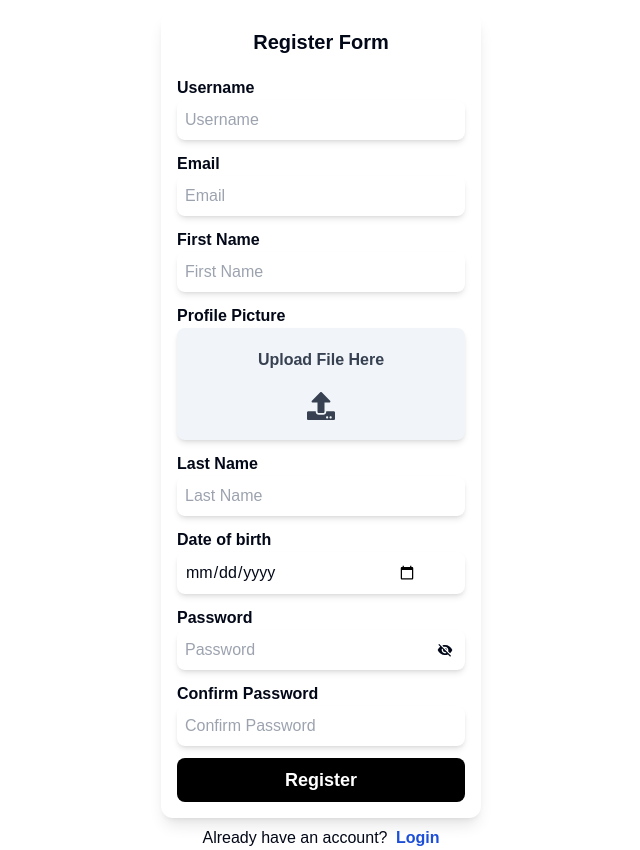
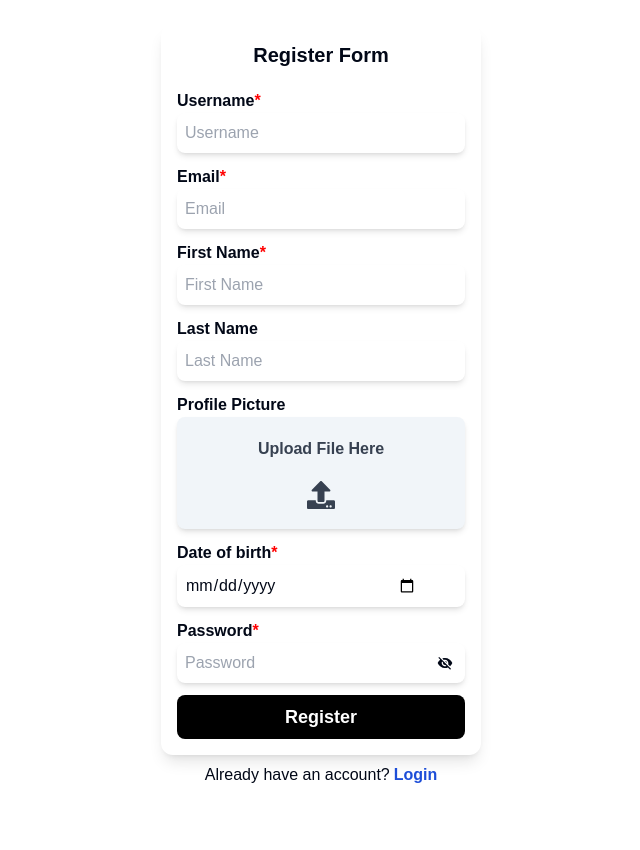
Before and after one commit to amstrongnpsb/TodoReact, a React (Vite) app: page /register in a window 1280 px wide. Shown: the whole page, without its empty margins (319-959 px from the left). After the commit the page ends 800 px from the top, so only its background shows below. Built offline with nearby package versions, Linux system fonts and the light colour scheme.

Commit message:
register function with validation and upload image

```diff
--- a/src/elements/inputs/Input.jsx
+++ b/src/elements/inputs/Input.jsx
@@ -8,6 +8,8 @@ const Input = ({
   name,
   handlingOnchange,
   value,
+  required,
+  errors,
 }) => {
   const [showPassword, setShowPassword] = useState(false);
   const togglePassword = () => {
@@ -15,8 +17,14 @@ const Input = ({
   };
   return (
     <div className="mb-3">
+      {Boolean(errors?.message && errors.status) && (
+        <div className="text-red-500 text-[12px] font-bold">
+          {errors.message}
+        </div>
+      )}
       <label htmlFor={name} className="font-semibold block">
         {label}
+        {required && <span style={{ color: "red" }}>*</span>}
       </label>
       <div className="relative">
         <input
--- a/src/elements/inputs/TextArea.jsx
+++ b/src/elements/inputs/TextArea.jsx
@@ -5,11 +5,19 @@ const TextArea = ({
   name,
   handlingOnchange,
   value,
+  required,
+  errors,
 }) => {
   return (
     <div className="mb-3">
+      {Boolean(errors?.message && errors.status) && (
+        <div className="text-red-500 text-[12px] font-bold">
+          {errors.message}
+        </div>
+      )}
       <label htmlFor={name} className="font-semibold block">
         {label}
+        {required && <span className="text-red-500">*</span>}
       </label>
       <textarea
         id={name}
--- a/src/elements/inputs/UploadFile.jsx
+++ b/src/elements/inputs/UploadFile.jsx
@@ -2,8 +2,8 @@ import { motion } from "framer-motion";
 import { useRef, useState } from "react";
 import { FaUpload } from "react-icons/fa";
 import { RiDeleteBin2Line } from "react-icons/ri";
-const UploadFile = ({ name, label }) => {
-  const [file, setFile] = useState(null);
+const UploadFile = ({ name, label, value, handlingOnchange, errors }) => {
+  const [file, setFile] = useState(value);
   const [isHover, setIsHover] = useState(false);
   const fileInputRef = useRef();
   const handleUpload = () => {
@@ -11,11 +11,21 @@ const UploadFile = ({ name, label }) => {
   };
   const handleFileChange = (event) => {
     const uploadedFile = event.target.files[0];
+    handlingOnchange(uploadedFile);
     setFile(uploadedFile);
     setIsHover(false);
   };
+  const handleDelete = () => {
+    setFile(null);
+    handlingOnchange("");
+  };
   return (
     <div className="mb-3">
+      {Boolean(errors?.message && errors.status) && (
+        <div className="text-red-500 text-[12px] font-bold">
+          {errors.message}
+        </div>
+      )}
       <label htmlFor={name} className="font-semibold block">
         {label}
       </label>
@@ -32,6 +42,7 @@ const UploadFile = ({ name, label }) => {
             className="hidden"
             ref={fileInputRef}
             onChange={handleFileChange}
+            value={value}
           />
           <div className="flex justify-center flex-col items-center font-semibold gap-5">
             <p className="text-gray-700">Upload File Here</p>
@@ -58,7 +69,7 @@ const UploadFile = ({ name, label }) => {
             className="deleteUploadedButton absolute w-full h-full top-0 left-0 bg-slate-100 rounded-lg cursor-pointer flex items-center"
             initial={{ opacity: 0 }}
             animate={{ opacity: isHover ? 1 : 0 }}
-            onClick={() => setFile(null)}
+            onClick={() => handleDelete()}
           >
             <RiDeleteBin2Line className="w-[60%] h-[60%] text-slate-700 mx-auto " />
           </motion.div>
--- a/src/fragments/TodoListBox.jsx
+++ b/src/fragments/TodoListBox.jsx
@@ -155,11 +155,6 @@ const TodoListBox = () => {
                 handlingSubmit={formikEditTask.handleSubmit}
                 pending={isLoadingEditTask}
               >
-                {formikEditTask.touched.title && formikEditTask.errors.title ? (
-                  <div className="text-red-500">
-                    {formikEditTask.errors.title}
-                  </div>
-                ) : null}
                 <Input
                   label="Title"
                   type="text"
@@ -167,6 +162,10 @@ const TodoListBox = () => {
                   value={formikEditTask.values.title}
                   focus={true}
                   name="title"
+                  errors={{
+                    message: formikCreateTask.errors.title,
+                    status: formikCreateTask.touched.title,
+                  }}
                   handlingOnchange={handleEditForm}
                 />
                 <SelectOption
@@ -175,17 +174,14 @@ const TodoListBox = () => {
                   handlingOnchange={handleEditForm}
                   value={formikEditTask.values.status}
                 />
-                {formikEditTask.touched.description &&
-                formikEditTask.errors.description ? (
-                  <div className="text-red-500">
-                    {formikEditTask.errors.description}
-                  </div>
-                ) : null}
                 <TextArea
                   label="Description"
                   placeholder="Description"
                   value={formikEditTask.values.description}
-                  focus={false}
+                  errors={{
+                    message: formikCreateTask.errors.description,
+                    status: formikCreateTask.touched.description,
+                  }}
                   name="description"
                   handlingOnchange={handleEditForm}
                 />
@@ -218,32 +214,30 @@ const TodoListBox = () => {
                 handlingSubmit={formikCreateTask.handleSubmit}
                 pending={isLoadingCreateTask}
               >
-                {formikCreateTask.touched.title &&
-                formikCreateTask.errors.title ? (
-                  <div className="text-red-500">
-                    {formikCreateTask.errors.title}
-                  </div>
-                ) : null}
                 <Input
                   label="Title"
                   type="text"
                   placeholder="Title"
                   value={formikCreateTask.values.title}
                   focus={true}
+                  required={true}
+                  errors={{
+                    message: formikCreateTask.errors.title,
+                    status: formikCreateTask.touched.title,
+                  }}
                   name="title"
                   handlingOnchange={handleCreateForm}
                 />
-                {formikCreateTask.touched.description &&
-                formikCreateTask.errors.description ? (
-                  <div className="text-red-500">
-                    {formikCreateTask.errors.description}
-                  </div>
-                ) : null}
                 <TextArea
                   label="Description"
                   placeholder="Description"
                   value={formikCreateTask.values.description}
                   focus={false}
+                  required={true}
+                  errors={{
+                    message: formikCreateTask.errors.description,
+                    status: formikCreateTask.touched.description,
+                  }}
                   name="description"
                   handlingOnchange={handleCreateForm}
                 />
--- a/src/pages/RegisterPage.jsx
+++ b/src/pages/RegisterPage.jsx
@@ -1,17 +1,100 @@
 import { Dialog } from "@/components/ui/dialog";
+import { useToast } from "@/components/ui/use-toast";
 import Input from "@/elements/inputs/Input";
 import UploadFile from "@/elements/inputs/UploadFile";
 import FormComponent from "@/fragments/FormComponent";
+import { useRegister } from "@/services/customHooks/authController";
 import { useFormik } from "formik";
-import { NavLink } from "react-router-dom";
+import { GrStatusGood } from "react-icons/gr";
+import { MdOutlineMoodBad } from "react-icons/md";
+import { NavLink, useNavigate } from "react-router-dom";
+import * as Yup from "yup";
 
 const RegisterPage = () => {
+  const { toast } = useToast();
+  const navigate = useNavigate();
+  const statusHandler = {
+    onSuccess: (message) => {
+      toast({
+        variant: "success",
+        title: (
+          <span className="text-sm font-bold flex flex-row items-center justify-center gap-2">
+            Your Account Created
+            <GrStatusGood className="w-6 h-6" />
+          </span>
+        ),
+        description: message ? message : "",
+      });
+      navigate("/login");
+    },
+    onError: (message) => {
+      toast({
+        variant: "error",
+        title: (
+          <div className="text-sm font-bold flex flex-row items-center justify-center gap-2">
+            Failed
+            <MdOutlineMoodBad className="w-6 h-6" />
+          </div>
+        ),
+        description: message ? message : "",
+      });
+    },
+  };
   const formikRegister = useFormik({
     initialValues: {
+      username: "",
+      first_name: "",
+      last_name: "",
+      date_of_birth: "",
       email: "",
       password: "",
+      profile_picture: "",
+    },
+    validationSchema: Yup.object({
+      username: Yup.string().required("Username is required"),
+      first_name: Yup.string().required("First Name is required"),
+      email: Yup.string().required("Email is required"),
+      password: Yup.string().required("Password is required"),
+      date_of_birth: Yup.string().required("Date of Birth is required"),
+      profile_picture: Yup.mixed().test(
+        "fileType",
+        "Only images (jpeg, png, jpg, gif) are allowed",
+        (value) => {
+          if (!value) {
+            return true; // Empty value is allowed
+          }
+          return (
+            value &&
+            /^(image\/jpeg|image\/png|image\/jpg|image\/gif)$/.test(value.type)
+          );
+        }
+      ),
+    }),
+    onSubmit: () => {
+      const formData = new FormData();
+
+      Object.entries(formikRegister.values).forEach(([key, value]) => {
+        if (key === "profile_picture") {
+          formData.append("profile_picture", value, value.name);
+        } else {
+          formData.append(key, value);
+        }
+      });
+
+      register(formData);
     },
   });
+  const { mutate: register, isLoading: isLoadingRegister } =
+    useRegister(statusHandler);
+  const handleInputForm = {
+    input: (e) => {
+      formikRegister.setFieldValue(e.target.name, e.target.value);
+    },
+    file: (file) => {
+      formikRegister.setFieldValue("profile_picture", file);
+    },
+  };
+  console.log(formikRegister.errors, formikRegister.touched);
   return (
     <div>
       <div className="min-h-screen w-screen m-auto flex items-center justify-center font-SpaceGrotesk-reg">
@@ -20,8 +103,8 @@ const RegisterPage = () => {
             <FormComponent
               titleName="Register Form"
               buttonName="Register"
-              //   handlingSubmit={formikRegister.handleSubmit}
-              //   pending={isLoadingRegister}
+              handlingSubmit={formikRegister.handleSubmit}
+              pending={isLoadingRegister}
             >
               <Input
                 label="Username"
@@ -29,62 +112,88 @@ const RegisterPage = () => {
                 placeholder="Username"
                 focus={true}
                 name="username"
-                // value={formikRegister.values.Username}
-                // handlingOnchange={handleInputForm}
+                required={true}
+                errors={{
+                  message: formikRegister.errors.username,
+                  status: formikRegister.touched.username,
+                }}
+                value={formikRegister.values.username}
+                handlingOnchange={handleInputForm.input}
               />
               <Input
                 label="Email"
                 type="email"
                 placeholder="Email"
                 name="email"
-                // value={formikRegister.values.email}
-                // handlingOnchange={handleInputForm}
+                required={true}
+                errors={{
+                  message: formikRegister.errors.email,
+                  status: formikRegister.touched.email,
+                }}
+                value={formikRegister.values.email}
+                handlingOnchange={handleInputForm.input}
               />
               <Input
                 label="First Name"
                 type="text"
                 placeholder="First Name"
-                name="firstName"
-                // value={formikRegister.values.firstName}
-                // handlingOnchange={handleInputForm}
+                name="first_name"
+                required={true}
+                errors={{
+                  message: formikRegister.errors.first_name,
+                  status: formikRegister.touched.first_name,
+                }}
+                value={formikRegister.values.first_name}
+                handlingOnchange={handleInputForm.input}
               />
-              <UploadFile name="profilePicture" label="Profile Picture" />
               <Input
                 label="Last Name"
                 type="text"
                 placeholder="Last Name"
-                name="lastName"
-                // value={formikRegister.values.lastName}
-                // handlingOnchange={handleInputForm}
+                name="last_name"
+                value={formikRegister.values.last_name}
+                handlingOnchange={handleInputForm.input}
+              />
+              <UploadFile
+                name="profile_picture"
+                label="Profile Picture"
+                value={formikRegister.values.profile_picture}
+                errors={{
+                  message: formikRegister.errors.profile_picture,
+                  status: formikRegister.touched.profile_picture,
+                }}
+                handlingOnchange={handleInputForm.file}
               />
               <Input
                 label="Date of birth"
                 type="date"
                 placeholder="Date of birth"
-                name="dateOfBirth"
-                // value={formikRegister.values.dateOfBirth}
-                // handlingOnchange={handleInputForm}
+                name="date_of_birth"
+                required={true}
+                errors={{
+                  message: formikRegister.errors.date_of_birth,
+                  status: formikRegister.touched.date_of_birth,
+                }}
+                value={formikRegister.values.date_of_birth}
+                handlingOnchange={handleInputForm.input}
               />
               <Input
                 label="Password"
                 type="password"
                 placeholder="Password"
                 name="password"
-                // value={formikRegister.values.password}
-                // handlingOnchange={handleInputForm}
-              />
-              <Input
-                label="Confirm Password"
-                type="password"
-                placeholder="Confirm Password"
-                name="confirmPassword"
-                // value={formikRegister.values.confirmPassword}
-                // handlingOnchange={handleInputForm}
+                required={true}
+                errors={{
+                  message: formikRegister.errors.password,
+                  status: formikRegister.touched.password,
+                }}
+                value={formikRegister.values.password}
+                handlingOnchange={handleInputForm.input}
               />
             </FormComponent>
             <div className="mx-auto w-fit mt-2">
               <p>
-                Already have an account?{" "}
+                Already have an account?
                 <span className="ml-1 text-blue-700 font-semibold">
                   <NavLink to="/login">Login</NavLink>
                 </span>
--- a/src/services/customHooks/authController.js
+++ b/src/services/customHooks/authController.js
@@ -31,3 +31,18 @@ export const useLogout = ({ onSuccess, onError }) => {
     },
   });
 };
+
+export const useRegister = ({ onSuccess, onError }) => {
+  return useMutation({
+    mutationFn: async (body) => {
+      const userResponse = await axiosInstance.post("/register", body);
+      return userResponse;
+    },
+    onSuccess: () => {
+      onSuccess("Please login");
+    },
+    onError: () => {
+      onError("Create User Failed");
+    },
+  });
+};
--- a/src/services/customHooks/userController.js
+++ b/src/services/customHooks/userController.js
@@ -10,20 +10,20 @@ export const useFetchUsers = () => {
     queryKey: ["fetchUsers"],
   });
 };
-// export const usePostTask = ({ onSuccess, onError }) => {
-//   return useMutation({
-//     mutationFn: async (body) => {
-//       const tasksResponse = await axiosInstance.post("/tasks", body);
-//       return tasksResponse;
-//     },
-//     onSuccess: () => {
-//       onSuccess("Task created successfully");
-//     },
-//     onError: () => {
-//       onError("Create Task Failed");
-//     },
-//   });
-// };
+export const usePostUser = ({ onSuccess, onError }) => {
+  return useMutation({
+    mutationFn: async (body) => {
+      const userResponse = await axiosInstance.post("/users", body);
+      return userResponse;
+    },
+    onSuccess: () => {
+      onSuccess("User created successfully");
+    },
+    onError: () => {
+      onError("Create User Failed");
+    },
+  });
+};
 // export const useDeleteTask = ({ onSuccess, onError }) => {
 //   return useMutation({
 //     mutationFn: async (id) => {
```
